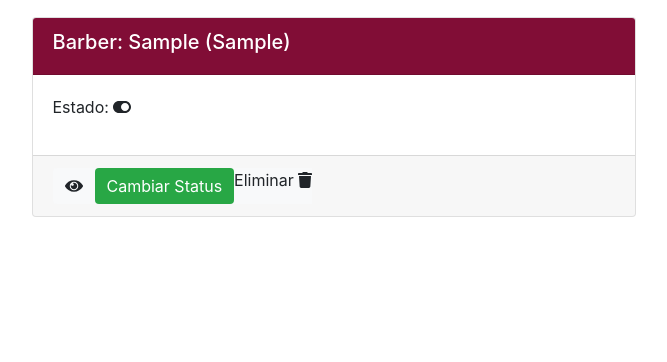
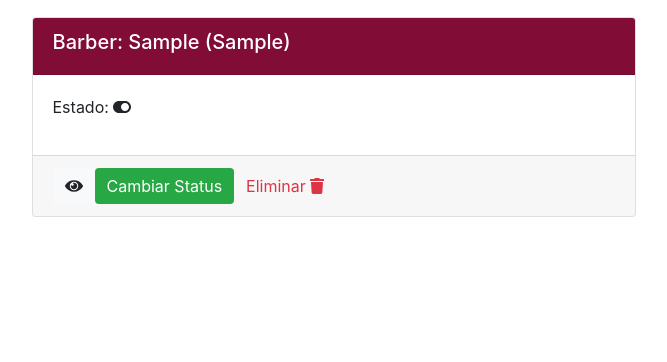
Before and after one commit to engeldevelopment/barberia, a Django app: template barberia/apps/barberos/templates/barberos/listar.html in a window 1280 px wide. Shown: the part 56-418 px from the top of the page, without its empty margins (311-978 px from the left). Run offline with Django 3.2, Linux system fonts and the light colour scheme; the template is opened without the code that fills it: values that come from a table or form of the project are taken from there, others are empty; a user stored in the database is signed in; tables that the repository leaves empty hold one stand-in row (values such as "Sample post"); parts of the project's set-up code (start-up, migrations or seed data) failed here and were passed over; some libraries are stand-ins or nearby versions.

Commit message:
Hice unos pequeños retoques en cada plantilla ya que cuando se renderizaban, se pegaban de footer, entonces agregué la clase mt a cada div principal.

```diff
--- a/barberia/apps/barberos/static/barberos/js/cambiar_status.js
+++ b/barberia/apps/barberos/static/barberos/js/cambiar_status.js
@@ -6,7 +6,6 @@ $('#cambiar-status').click((e) => {
 
 		addClassAStatus(data.status, data.pk);
 		alert(`Haz cambiado tu estado a ${getStatus(data.status)}`);
-		console.log(data);
 	});
 });
 
--- a/barberia/apps/barberos/templates/barberos/contacto_form.html
+++ b/barberia/apps/barberos/templates/barberos/contacto_form.html
@@ -4,7 +4,7 @@
 
 {% block content %}
 	<div class="row offset-md-3">
-	  <div class="col-12 col-sm-12 col-md-8 mt-4">
+	  <div class="col-12 col-sm-12 col-md-8 mt-4 mb-4">
 		<div class="card">
 		  <div class="card-header">
 			{% if contacto %}
--- a/barberia/apps/barberos/templates/barberos/delete.html
+++ b/barberia/apps/barberos/templates/barberos/delete.html
@@ -4,7 +4,7 @@
 
 {% block content %}
 <div class="row offset-md-3">
-  <div class="col-12 col-md-8 mt-4">
+  <div class="col-12 col-md-8 mt-4 mb-4">
   	<div class="card">
   	  <div class="card-header">
   	  	<h4>Aviso!</h4>
--- a/barberia/apps/barberos/templates/barberos/detalle.html
+++ b/barberia/apps/barberos/templates/barberos/detalle.html
@@ -5,7 +5,7 @@
 {% block content %}
 
 <div class="row offset-md-3">
-  <div class="col-12 col-sm-12 col-md-8 mt-4">
+  <div class="col-12 col-sm-12 col-md-8 mt-4 mb-4">
 	<div class="card">
 	  <div class="card-header">
 		<h4> {{ barbero }}</h4>
--- a/barberia/apps/barberos/templates/barberos/listar.html
+++ b/barberia/apps/barberos/templates/barberos/listar.html
@@ -6,7 +6,7 @@
 
   {% for barbero in barberos %}
   <div class="row offset-md-3">
-	<div class="col-12 col-sm-12 col-md-8 mt-4">
+	<div class="col-12 col-sm-12 col-md-8 mt-4 mb-4">
 	  <div class="card">
 		<div class="card-header">
 		  <h5> Barber: {{ barbero }} </h5>
@@ -34,7 +34,7 @@
 			{% endif %}
 
 			{% if user.is_superuser %}
-			  <a href="{% url 'barberos:eliminar' barbero.pk %}" class="btn-light"> Eliminar <i class="fa fa-trash"></i></a>
+			  <a href="{% url 'barberos:eliminar' barbero.pk %}" class="btn btn-outline-danger"> Eliminar <i class="fa fa-trash"></i></a>
 			{% endif %}
 		  </div>
 		</div>
--- a/barberia/apps/servicios/templates/servicios/eliminar_servicio.html
+++ b/barberia/apps/servicios/templates/servicios/eliminar_servicio.html
@@ -4,7 +4,7 @@
 
 {% block content %}
 <div class="row offset-md-3">
-  <div class="col-12 col-sm-12 col-md-8 mt-4">
+  <div class="col-12 col-sm-12 col-md-8 mt-4 mb-4">
 	<div class="card">
 	  <div class="card-header">
 		<h3> Aviso!</h3>
--- a/barberia/apps/servicios/templates/servicios/listar_horarios.html
+++ b/barberia/apps/servicios/templates/servicios/listar_horarios.html
@@ -5,7 +5,7 @@
 
 {% block content %}
 <div class="row offset-md-3">
-  <div class="col-12 col-md-8 mt-4">
+  <div class="col-12 col-md-8 mt-4 mb-4">
 	{% if horarios %}
 	<table class="table table-hover tabla">
 		<thead>
--- a/barberia/apps/servicios/templates/servicios/servicio_form.html
+++ b/barberia/apps/servicios/templates/servicios/servicio_form.html
@@ -4,7 +4,7 @@
 
 {% block content %}
 <div class="row offset-md-3">
-  <div class="col-12 col-sm-12 col-md-8 mt-4">
+  <div class="col-12 col-sm-12 col-md-8 mt-4 mb-4">
 	<div class="card">
 	  {% if servicio %}
 	  	<div class="card-header">
--- a/barberia/templates/registration/login.html
+++ b/barberia/templates/registration/login.html
@@ -5,7 +5,7 @@
 {% block content %}
 
 	<div class="row offset-md-3">
-	  <div class="col-12 col-sm-12 col-md-8 mt-4">
+	  <div class="col-12 col-sm-12 col-md-8 mt-4 mb-4">
 	  	<div class="card">
 	  	  <div class="card-header text-center">
 	  	    <h4> Iniciar sesión <i class="fa fa-user"></i></h4>
```
